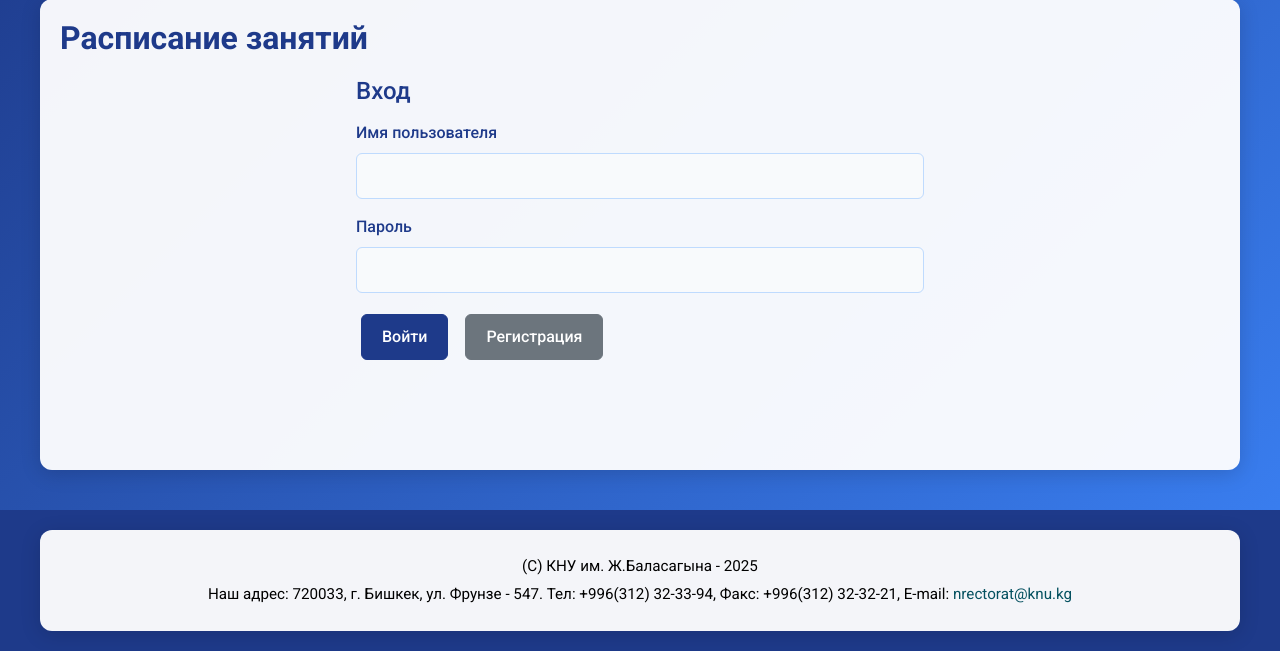
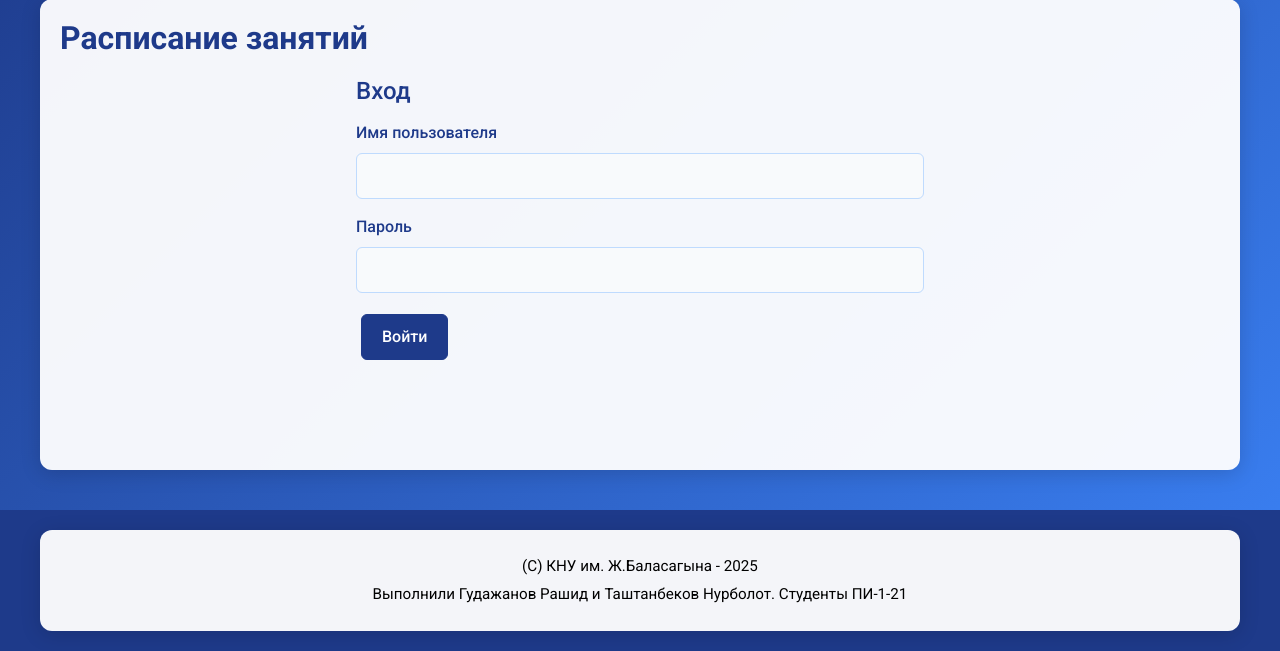
Before and after one commit to nrbltsh/uni, a Django app: template university_schedule/schedule/templates/schedule/schedule.html in a window 1280 px wide. Shown: the part 149-800 px from the top of the page. Run offline with Django 3.2, Linux system fonts and the light colour scheme; the template is opened without the code that fills it, so the values that code supplies are empty.

Commit message:
Initial commit

```diff
--- a/university_schedule/schedule/templates/schedule/base.html
+++ b/university_schedule/schedule/templates/schedule/base.html
@@ -31,7 +31,7 @@
     <footer class="site-footer">
         <div class="container">
             <p>(С) КНУ им. Ж.Баласагына - 2025</p>
-            <p>Наш адрес: 720033, г. Бишкек, ул. Фрунзе - 547. Тел: +996(312) 32-33-94, Факс: +996(312) 32-32-21, E-mail: <a href="mailto:nrectorat@knu.kg" class="footer-link">nrectorat@knu.kg</a></p>
+            <p>Выполнили Гудажанов Рашид и Таштанбеков Нурболот. Студенты ПИ-1-21</p>
         </div>
     </footer>
 </body>
--- a/university_schedule/schedule/templates/schedule/schedule.html
+++ b/university_schedule/schedule/templates/schedule/schedule.html
@@ -18,7 +18,7 @@
                             <input type="password" class="form-control" id="password" required>
                         </div>
                         <button type="submit" class="btn btn-primary">Войти</button>
-                        <a href="{% url 'schedule:register' %}" class="btn btn-secondary ms-2">Регистрация</a>
+<!--                        <a href="{% url 'schedule:register' %}" class="btn btn-secondary ms-2">Регистрация</a>-->
                     </form>
                 </div>
             </div>
```
